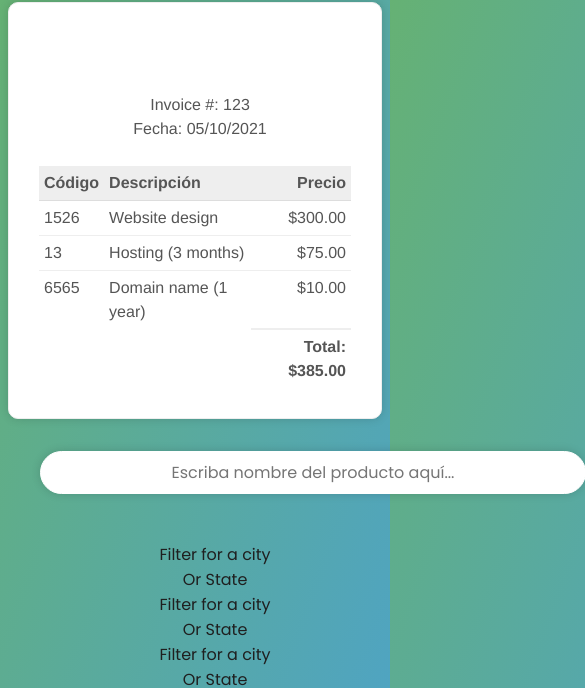
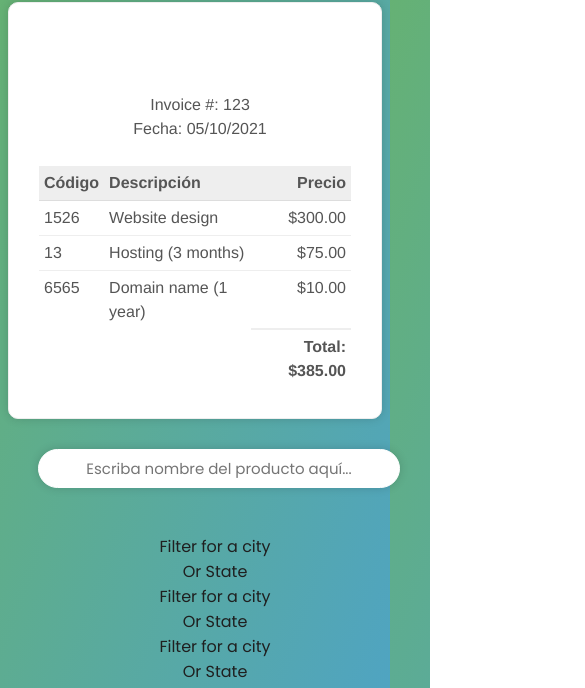
Before and after one commit to gonzalodutto/www.typeahead-luiggi.com, a plain HTML site: page index.html in a window 390 px wide. Shown: the part 113-801 px from the top of the page, 585 px wide, since content can reach past the window. Drawn offline with Linux system fonts and the light colour scheme; no server answers.

Commit message:
#12 Responsive

```diff
--- a/style.css
+++ b/style.css
@@ -42,14 +42,14 @@ body {
 
 .form-control {
   border: none;
-  margin: 2rem;
-  padding: 0.5rem 2rem;
-  font-size: 1rem;
+  margin: 30px;
+  padding: 7px 30px;
+  font-size: 15px;
   font-family: inherit;
   text-align: center;
-  width: 30rem;
-  border-radius: 10rem;
-  margin-right: 1rem;
+  width: 600px;
+  border-radius: 20px;
+  /* margin-right: 1rem; */
   color: inherit;
   border: 1px solid #fff;
   transition: all 0.3s;
@@ -171,4 +171,8 @@ body a {
     display: block;
     text-align: center;
   }
+
+  .form-control {
+    width: 300px;
+  }
 }
```
